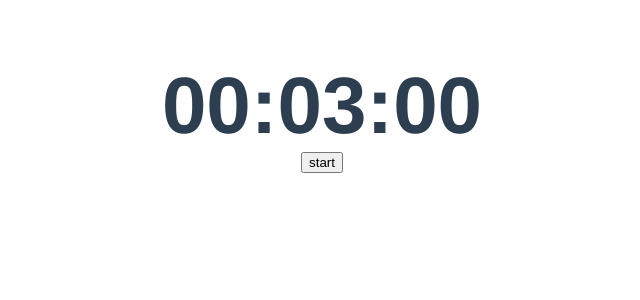
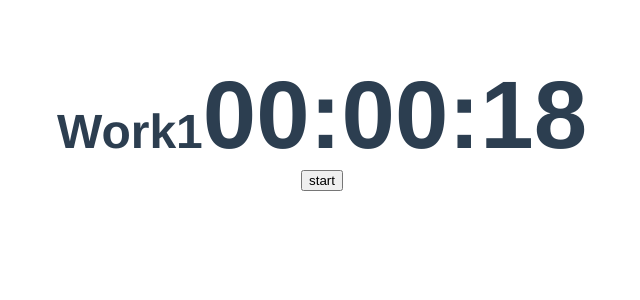
Before and after one commit to EndoHizumi/myPomodoro, a Vue app in the folder mypomodoro/: page / in a window 1280 px wide. Shown: the top 300 px of the page, without its empty margins (318-958 px from the left). Built offline with nearby package versions, Linux system fonts and the light colour scheme.

Commit message:
update: impletement timer pattern

```diff
--- a/mypomodoro/src/App.vue
+++ b/mypomodoro/src/App.vue
@@ -1,38 +1,69 @@
 <template>
   <div id="app">
-    <timer startTime="180" v-bind:state="state" ref="timer"></timer>
-    <button v-on:click="startTimer" v-if="state == 'stop'">start</button>
+    <timer v-bind:name="name" v-bind:startTime="time" v-bind:state="state" ref="timer" v-on:finish="next"></timer>
+    <button v-on:click="startTimer" v-if="state == 'stop' || state == 'finish'">start</button>
     <button v-on:click="startTimer" v-if="state == 'pause'">restart</button>
     <button v-on:click="pauseTimer" v-if="state == 'process'">pause</button>
-    <button v-on:click="stopTimer" v-if="state == 'process'">stop</button>
+    <button v-on:click="stopTimer" v-if="state == 'pause' || state == 'finish'">finish</button>
   </div>
 </template>
 
 <script>
-import timer from './components/timer'
+import timer from "./components/timer";
 export default {
   name: "App",
-  data: function(){
-    return{
-      state:"stop"
-    }
+  data: function() {
+    return {
+      state: "stop",
+      time: "00",
+      pattern: [],
+      position: 0,
+    };
   },
-  components:{
+  components: {
     timer
   },
   methods: {
     startTimer: function() {
-     this.state = "process"
-     this.$refs.timer.startTimer()
+      this.state = "process";
+      this.name = this.pattern[this.position]['name'];
+      this.$refs.timer.startTimer();
     },
     stopTimer: function() {
-     this.state = "stop"
-     this.$refs.timer.stopTimer()
+      this.state = "stop";
+      this.position = 0
+      this.name = this.pattern[this.position]['name'];
+      this.time = this.pattern[this.position]["time"];
+      this.$refs.timer.stopTimer();
     },
     pauseTimer: function() {
-     this.state = "pause"
-     this.$refs.timer.pauseTimer()
+      this.state = "pause";
+      this.$refs.timer.pauseTimer();
     },
+    next: function() {
+      this.state = "finish"
+      this.position += 1
+      if(this.position >= this.pattern.length){
+          this.position = 0
+      }
+      this.time = this.pattern[this.position]["time"];
+    }
+  },
+  created: function() {
+    this.pattern.push({
+      name: "Work1",
+      time: "18"
+    },
+    {
+      name: "Work2",
+      time: "3"
+    },
+    {
+      name: "break1",
+      time: "3"
+    });
+    this.name = this.pattern[this.position]['name'];
+    this.time = this.pattern[this.position]["time"];
   }
 };
 </script>
--- a/mypomodoro/src/components/timer.vue
+++ b/mypomodoro/src/components/timer.vue
@@ -1,15 +1,19 @@
 <template>
-    <div id="display">{{this.display_hour}}:{{this.display_minute}}:{{this.display_second}}</div>
+    <div id="display">
+      <span id="name">{{this.name}}</span>
+      <span id="timer" v-bind:class=state>{{this.display_hour}}:{{this.display_minute}}:{{this.display_second}}</span>
+    </div>
 </template>
 <script>
 export default {
   data: function() {
     return {
       timer: null,
-      pickTime: 0
+      pickTime: 0,
     };
   },
   props:{
+      name: String,
       state: String,
       startTime: String
   },
@@ -35,15 +39,14 @@ export default {
       if(this.state == "process"){
           return
       }
-      if(this.pickTime == 0){
-          this.pickTime = parseInt(this.startTime);
+      if (this.state == 'stop' || this.state == 'finish'){
+        this.pickTime = parseInt(this.startTime);
       }
       this.timer = setInterval(() => this.countdown(), 1000);
     },
     stopTimer: function() {
       clearInterval(this.timer);
       this.timer = null;
-      this.pickTime = this.startTime;
     },
     pauseTimer: function() {
       clearInterval(this.timer);
@@ -52,11 +55,12 @@ export default {
       return (time < 10 ? "0" : "") + time;
     },
     countdown: function() {
-        if(this.pickTime > 0){
+        if(this.pickTime > 1){
             this.pickTime--;
         }else{
             this.pickTime = 0
             this.stopTimer()
+            this.$emit('finish')
         }
     }
   }
@@ -64,8 +68,25 @@ export default {
 </script>
 
 <style>
-#display{
+#name{
+  display: inline-block;
+  font-weight: bold;
+  font-size: 300%
+}
+
+#timer{
     font-weight: bold;
-    font-size: 500%;
+    font-size: 600%;
+    display:inline-block;
+}
+
+@keyframes blink {
+  75% { opacity: 0.0; }
+}
+
+.finish {
+  /* text-decoration: blink; の代わりに以下の指定を入れる */
+  color: red;
+  animation: blink 0.8s step-end infinite;
 }
 </style>
```
Lines whose indentation alone changed are shown as unchanged.
